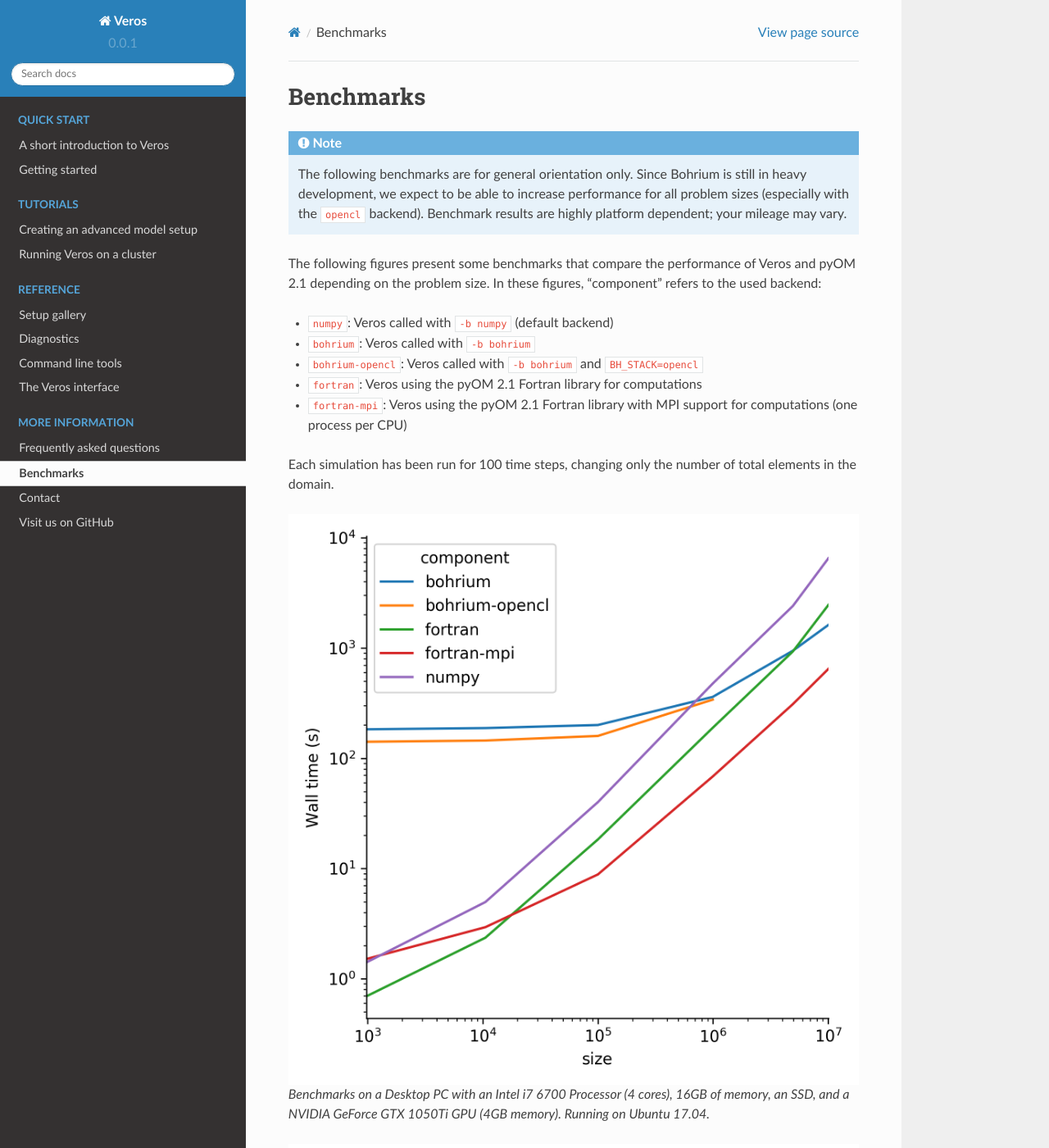
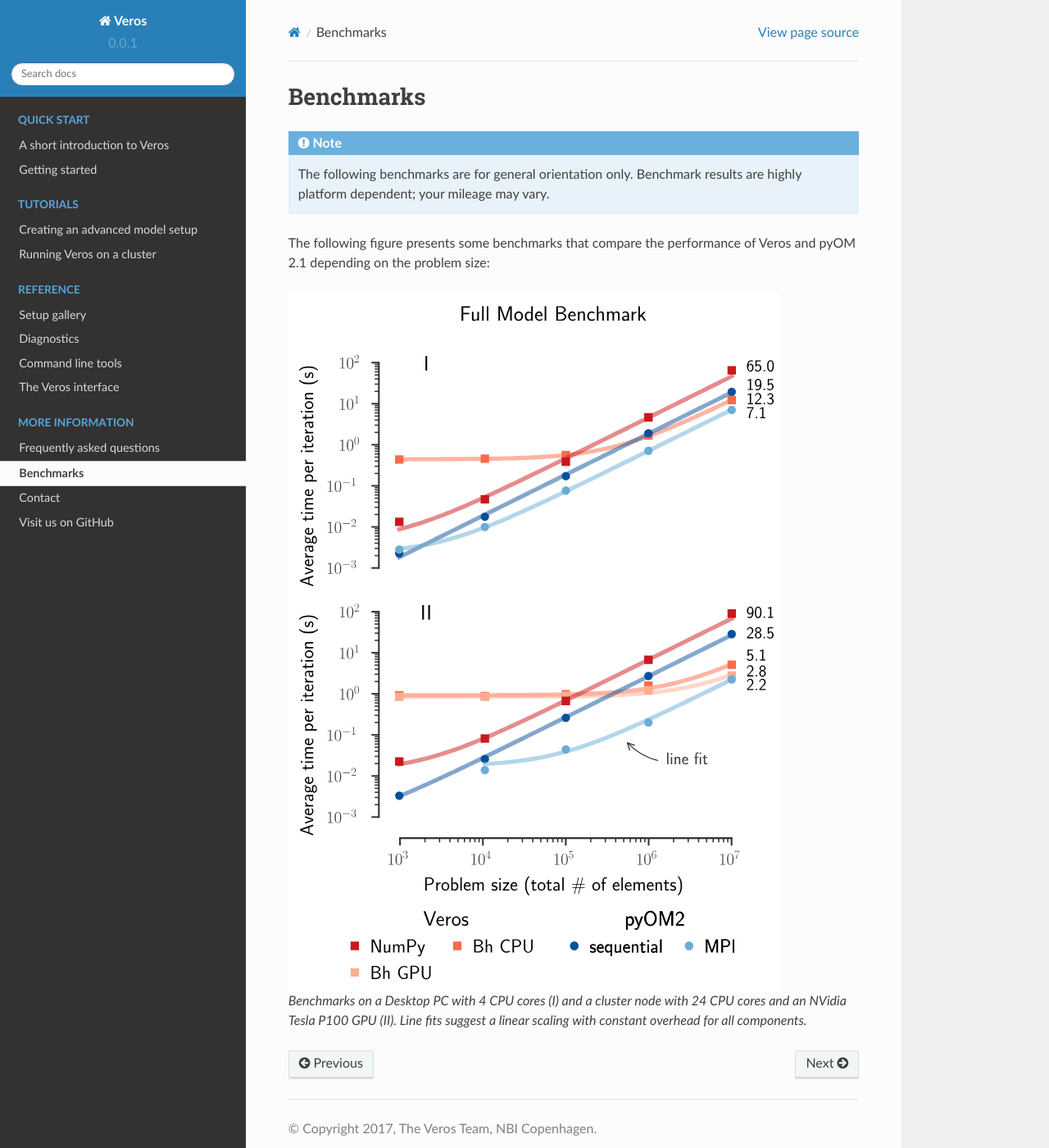
Before and after one commit to team-ocean/veros, a Sphinx documentation site: the page built from doc/more/benchmarks.rst, in a window 1280 px wide and 1400 px high. Shown: the whole window at 82% size. Built offline with Sphinx 7.4.7 and the Read the Docs theme 2.0.0, drawn with Linux system fonts in a browser that asks for light colours; pages that are not in the unit, such as notebooks, are missing from menus; some of the changed text lies outside the part shown.

```diff
--- a/doc/more/benchmarks.rst
+++ b/doc/more/benchmarks.rst
@@ -3,22 +3,11 @@ Benchmarks
 
 .. note::
 
-   The following benchmarks are for general orientation only. Since Bohrium is still in heavy development, we expect to be able to increase performance for all problem sizes (especially with the ``opencl`` backend). Benchmark results are highly platform dependent; your mileage may vary.
+   The following benchmarks are for general orientation only. Benchmark results are highly platform dependent; your mileage may vary.
 
-The following figures present some benchmarks that compare the performance of Veros and pyOM 2.1 depending on the problem size. In these figures, "component" refers to the used backend:
+The following figure presents some benchmarks that compare the performance of Veros and pyOM 2.1 depending on the problem size:
 
-- ``numpy``: Veros called with ``-b numpy`` (default backend)
-- ``bohrium``: Veros called with ``-b bohrium``
-- ``bohrium-opencl``: Veros called with ``-b bohrium`` and ``BH_STACK=opencl``
-- ``fortran``: Veros using the pyOM 2.1 Fortran library for computations
-- ``fortran-mpi``: Veros using the pyOM 2.1 Fortran library with MPI support for computations (one process per CPU)
+.. figure:: /_images/benchmarks/acc.svg
+   :width: 600px
 
-Each simulation has been run for 100 time steps, changing only the number of total elements in the domain.
-
-.. figure:: /_images/benchmarks/desktop-bench.png
-
-   Benchmarks on a Desktop PC with an Intel i7 6700 Processor (4 cores), 16GB of memory, an SSD, and a NVIDIA GeForce GTX 1050Ti GPU (4GB memory). Running on Ubuntu 17.04.
-
-.. figure:: /_images/benchmarks/aegir-bench.png
-
-   Benchmarks on a cluster node with 16 CPUs and 64GB of memory.
+   Benchmarks on a Desktop PC with 4 CPU cores (I) and a cluster node with 24 CPU cores and an NVidia Tesla P100 GPU (II). Line fits suggest a linear scaling with constant overhead for all components.
--- a/setup.py
+++ b/setup.py
@@ -12,7 +12,7 @@ def find_scripts(scriptdir):
 
 setup(
     name = "veros",
-    version = "0.0.1b0",
+    version = "0.1.0",
     packages = find_packages(),
     install_requires = [
         "numpy>=1.13",
```
Also changed, not shown: doc/_images/benchmarks/acc.svg (added), doc/_images/benchmarks/aegir-bench.png (deleted), doc/_images/benchmarks/desktop-bench.png (deleted), doc/_images/veros-logo-square.svg (deleted).
